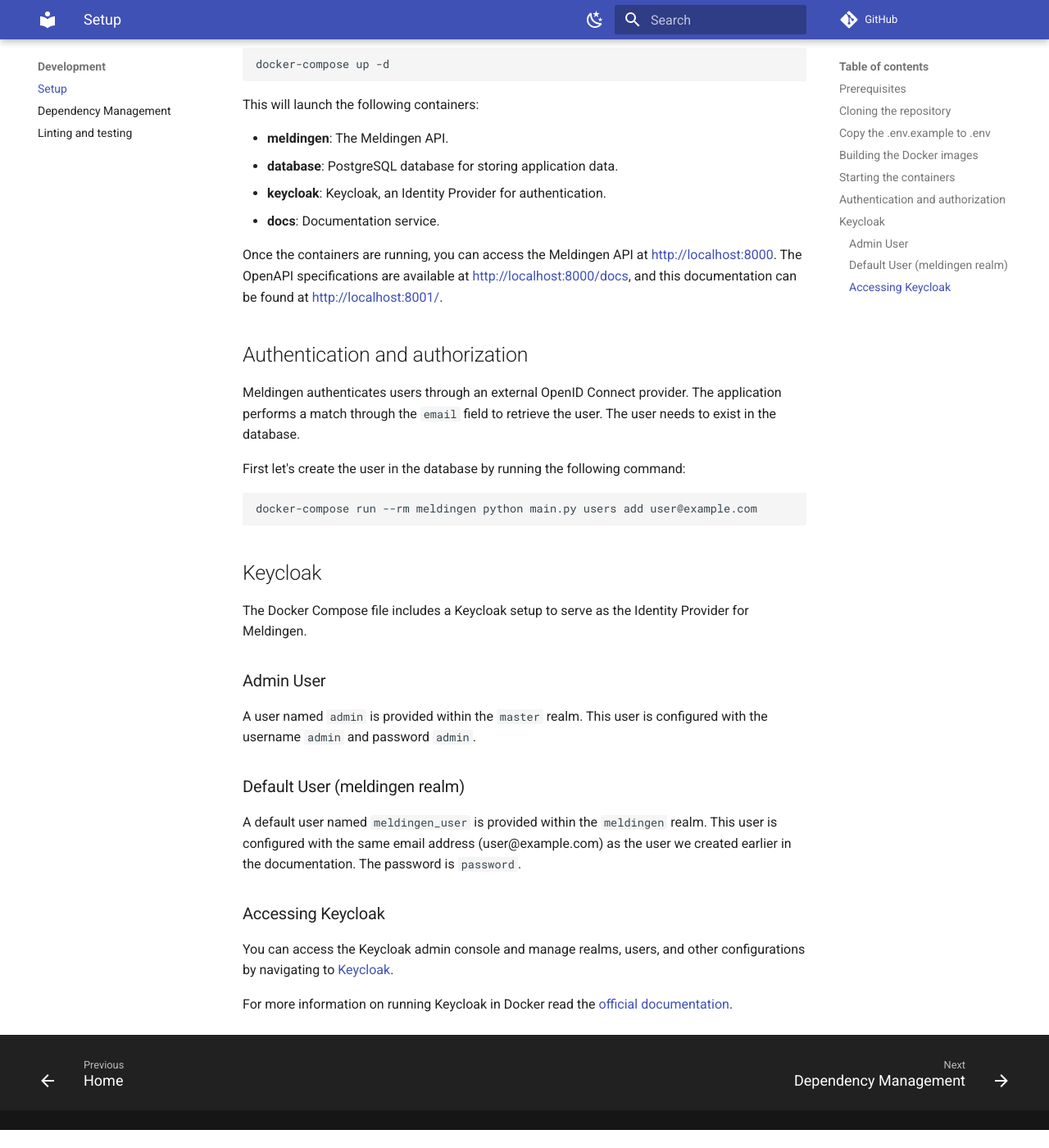
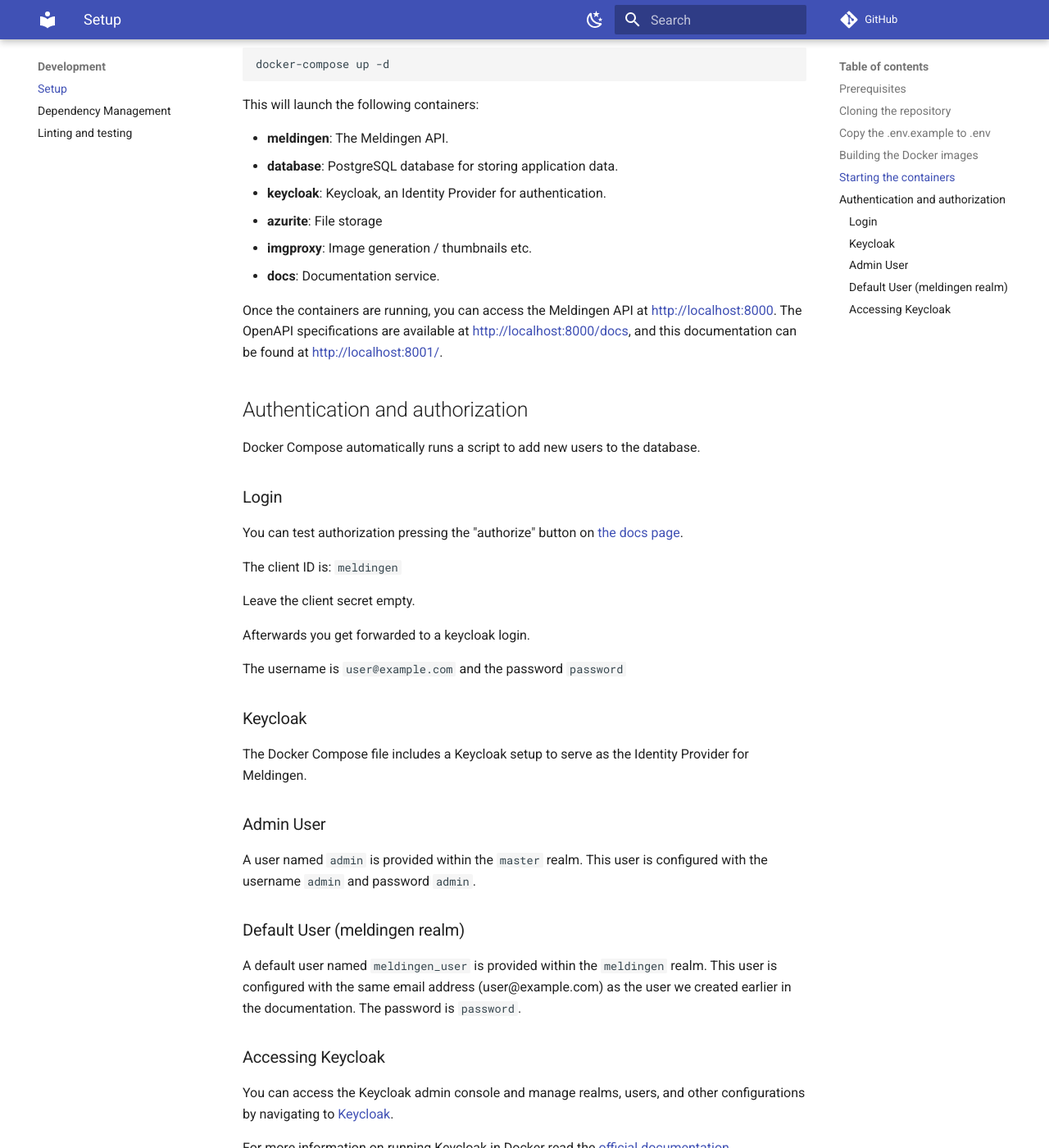
Before and after one commit to Amsterdam/meldingen, an MkDocs documentation site: the page built from docs/development/setup.md, in a window 1280 px wide and 1400 px high, scrolled down 1019 px. Shown: the whole window at 82% size. Built offline with MkDocs 1.6.1 and Material for MkDocs 9.7.7, drawn with Linux system fonts in a browser that asks for light colours; comment, search, counter and statistics services are not loaded; before the commit the page ends 2397 px from its top, so only the background shows below that.

Commit message:
update setup.md

````diff
--- a/docs/development/setup.md
+++ b/docs/development/setup.md
@@ -39,6 +39,8 @@
 - **meldingen**: The Meldingen API.
 - **database**: PostgreSQL database for storing application data.
 - **keycloak**: Keycloak, an Identity Provider for authentication.
+- **azurite**: File storage
+- **imgproxy**: Image generation / thumbnails etc.
 - **docs**: Documentation service.
 
 Once the containers are running, you can access the Meldingen API at
@@ -46,19 +48,22 @@
 are available at [http://localhost:8000/docs](http://localhost:8000/docs),
 and this documentation can be found at [http://localhost:8001/](http://localhost:8001/).
 
+## Authentication and authorization
 
-## Authentication and authorization
-Meldingen authenticates users through an external OpenID Connect  provider. The
-application performs a match through the `email` field to retrieve the user. The
-user needs to exist in the database.
+Docker Compose automatically runs a script to add new users to the database.
 
-First let's create the user in the database by running the following command:
+### Login
+You can test authorization pressing the "authorize" button on [the docs page](http://localhost:8000/docs).
 
-```bash
-docker-compose run --rm meldingen python main.py users add user@example.com
-```
+The client ID is: ```meldingen```
 
-## Keycloak
+Leave the client secret empty.
+
+Afterwards you get forwarded to a keycloak login.
+
+The username is ```user@example.com``` and the password ```password```
+
+### Keycloak
 
 The Docker Compose file includes a Keycloak setup to serve as the Identity
 Provider for Meldingen.
````
